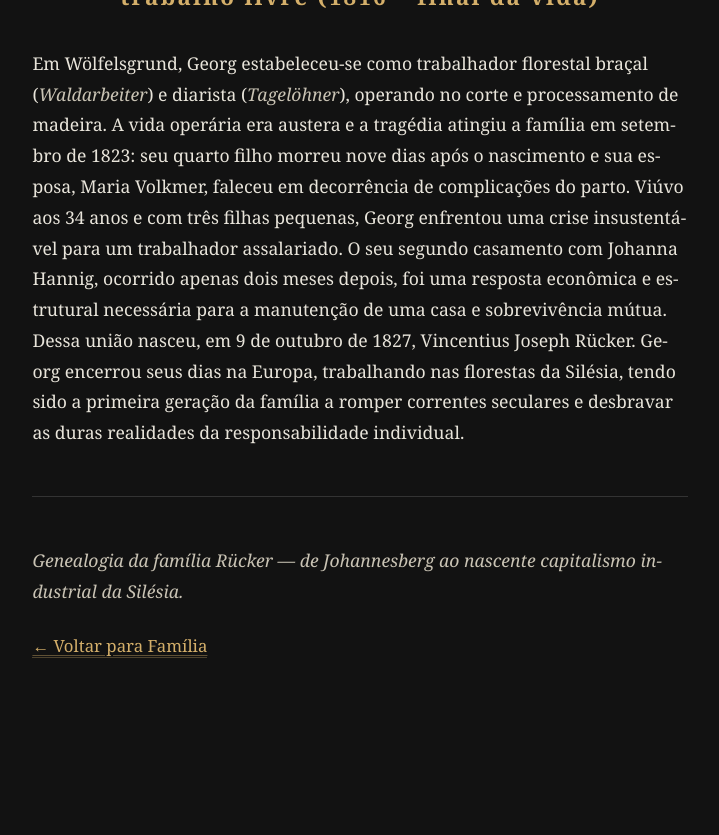
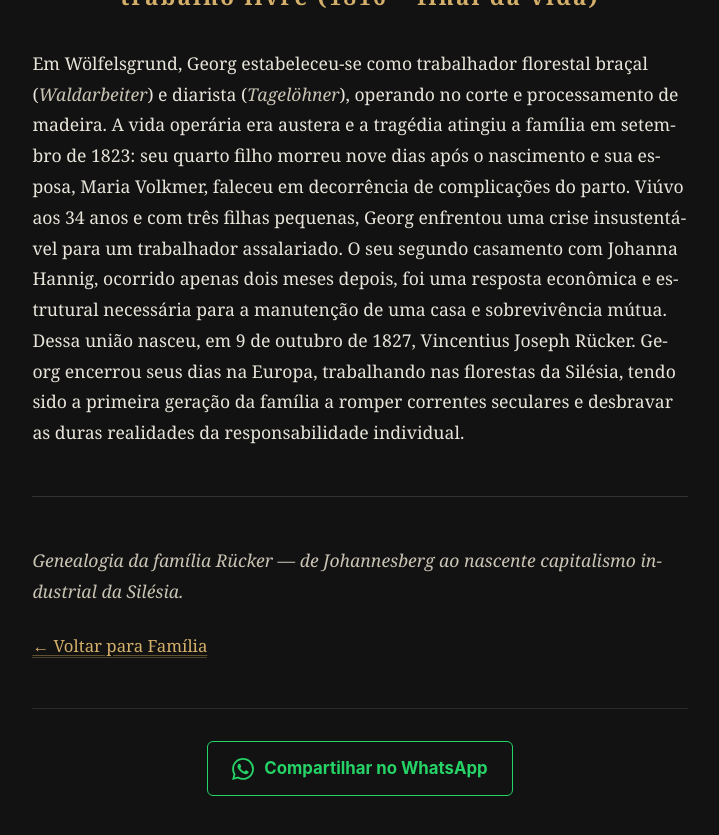
Before and after one commit to frucker-muss/frucker-muss.github.io, a Jekyll site: the page built from familia/georg-rucker.md, in a window 1280 px wide and 900 px high, scrolled down 1786 px. Shown: the top 835 px of the window, without its empty margins (280-999 px from the left). Built offline with Jekyll 4.4.1, drawn with Linux system fonts in a browser that asks for light colours; before the commit the page ends 2558 px from its top, so only the background shows below that.

Commit message:
Update cronica.html

```diff
--- a/_layouts/cronica.html
+++ b/_layouts/cronica.html
@@ -10,6 +10,19 @@
   <div class="cronica-body">
     {{ content }}
   </div>
+
+  <!-- BOTÃO DE COMPARTILHAMENTO -->
+  <div style="text-align: center; margin: 3rem 0 1rem; border-top: 1px solid #2a2a2a; padding-top: 2rem;">
+    <a href="https://api.whatsapp.com/send?text=Leia:%20{{ page.title | url_encode }}%20-%20https://rucker.life{{ page.url }}"
+       target="_blank"
+       rel="noopener noreferrer"
+       style="display: inline-flex; align-items: center; justify-content: center; gap: 10px; padding: 12px 24px; background-color: #121212; border: 1px solid #25D366; color: #25D366; border-radius: 6px; text-decoration: none; font-family: -apple-system, sans-serif; font-size: 1.05rem; font-weight: bold;">
+      <svg width="22" height="22" viewBox="0 0 24 24" fill="currentColor">
+        <path d="M17.472 14.382c-.297-.149-1.758-.867-2.03-.967-.273-.099-.471-.148-.67.15-.197.297-.767.966-.94 1.164-.173.199-.347.223-.644.075-.297-.15-1.255-.463-2.39-1.475-.883-.788-1.48-1.761-1.653-2.059-.173-.297-.018-.458.13-.606.134-.133.298-.347.446-.52.149-.174.198-.298.298-.497.099-.198.05-.371-.025-.52-.075-.149-.669-1.612-.916-2.207-.242-.579-.487-.5-.669-.51a12.8 12.8 0 0 0-.57-.01c-.198 0-.52.074-.792.372-.272.297-1.04 1.016-1.04 2.479 0 1.462 1.065 2.875 1.213 3.074.149.198 2.096 3.2 5.077 4.487.709.306 1.262.489 1.694.625.712.227 1.36.195 1.871.118.571-.085 1.758-.719 2.006-1.413.248-.694.248-1.289.173-1.413-.074-.124-.272-.198-.57-.347m-5.421 7.403h-.004a9.87 9.87 0 0 1-5.031-1.378l-.361-.214-3.741.982.998-3.648-.235-.374a9.86 9.86 0 0 1-1.51-5.26c.001-5.45 4.436-9.884 9.888-9.884 2.64 0 5.122 1.03 6.988 2.898a9.825 9.825 0 0 1 2.893 6.994c-.003 5.45-4.437 9.884-9.885 9.884m8.413-18.297A11.815 11.815 0 0 0 12.05 0C5.495 0 .16 5.335.157 11.892c0 2.096.547 4.142 1.588 5.945L.057 24l6.305-1.654a11.882 11.882 0 0 0 5.683 1.448h.005c6.554 0 11.89-5.335 11.893-11.893a11.821 11.821 0 0 0-3.48-8.413z"/>
+      </svg>
+      Compartilhar no WhatsApp
+    </a>
+  </div>
 </article>
 
 {% if layout.name == 'cronica' or page.layout == 'cronica' %}
```
